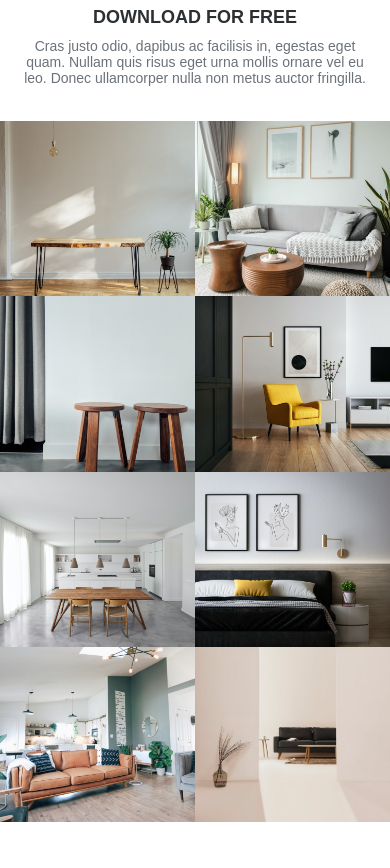
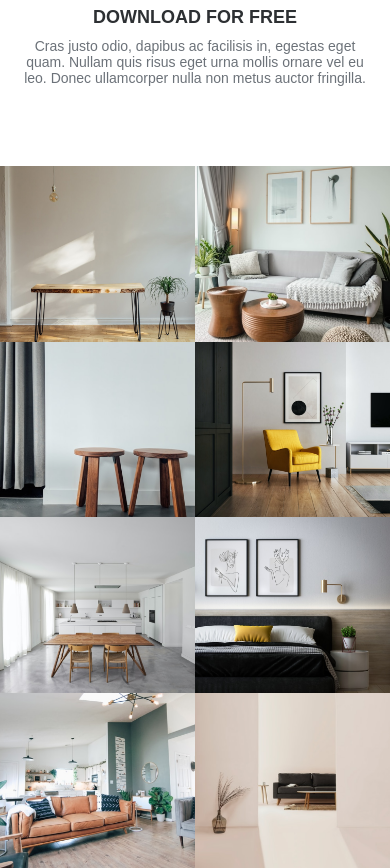
Before and after one commit to Shymkovadim/activbox, a website built with Parcel: page src/index.html in a window 390 px wide. Shown: the part 2140-3008 px from the top of the page. Before the commit the page ends 2962 px from the top, so only its background shows below. Built offline with nearby package versions, Linux system fonts and the light colour scheme.

Commit message:
fix(hw-11)

```diff
--- a/src/index.html
+++ b/src/index.html
@@ -229,7 +229,7 @@
 
         </div>
     </section>
-    <section class="works">
+    <div class="works">
         <article class="work">
             <img class="work__foto" src="image/work_1.png">
             <div class="work__content">
@@ -303,7 +303,7 @@
                 <p class="work__content__description">User Interface Design</p>
             </div>
         </article>
-    </section>
+    </div>
 
 </body>
 
--- a/src/styles/styles.scss
+++ b/src/styles/styles.scss
@@ -364,7 +364,7 @@
     }
 
     @media (max-width:762px) {
-        margin-bottom: 35px;
+        margin-bottom: 35pxgit;
     }
 
     &__container {
@@ -447,8 +447,10 @@
     }
 
     .work {
+
         position: relative;
         display: flex;
+        aspect-ratio: 10/9;
 
         &__content {
             position: absolute;
```
